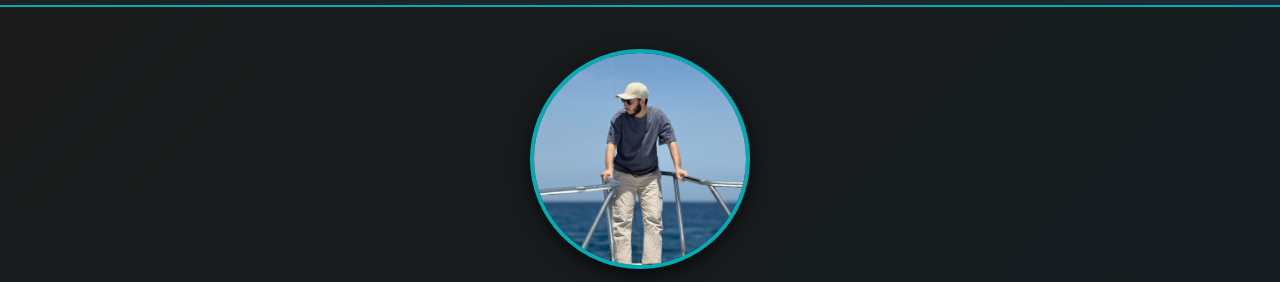
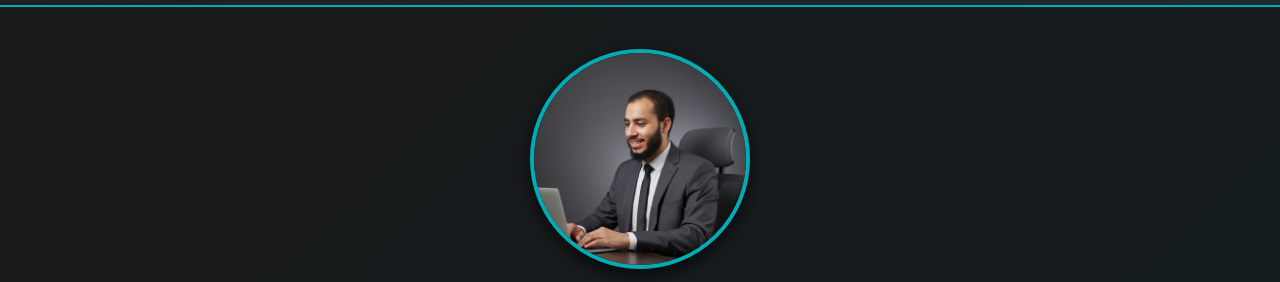
Before and after one commit to omar-elbashary/portfolio, a plain HTML site: page index.html in a window 1280 px wide. Shown: the part 51-333 px from the top of the page. Drawn offline with nearby package versions, Linux system fonts and the light colour scheme.

Commit message:
Update index.html

```diff
--- a/index.html
+++ b/index.html
@@ -20,7 +20,7 @@
 
     <div class="container text-center" style="margin-top: 100px">
       <!-- Cover -->
-      <img src="./images/profImagejpg.jpg" alt="Profile" class="cover-img" />
+      <img src="./images/me.jpg" alt="Profile" class="cover-img" />
       <h1>
         👋 Welcome, I'm <span style="color: #00adb5">Omar Abdelrahman Ali</span>
       </h1>
```
